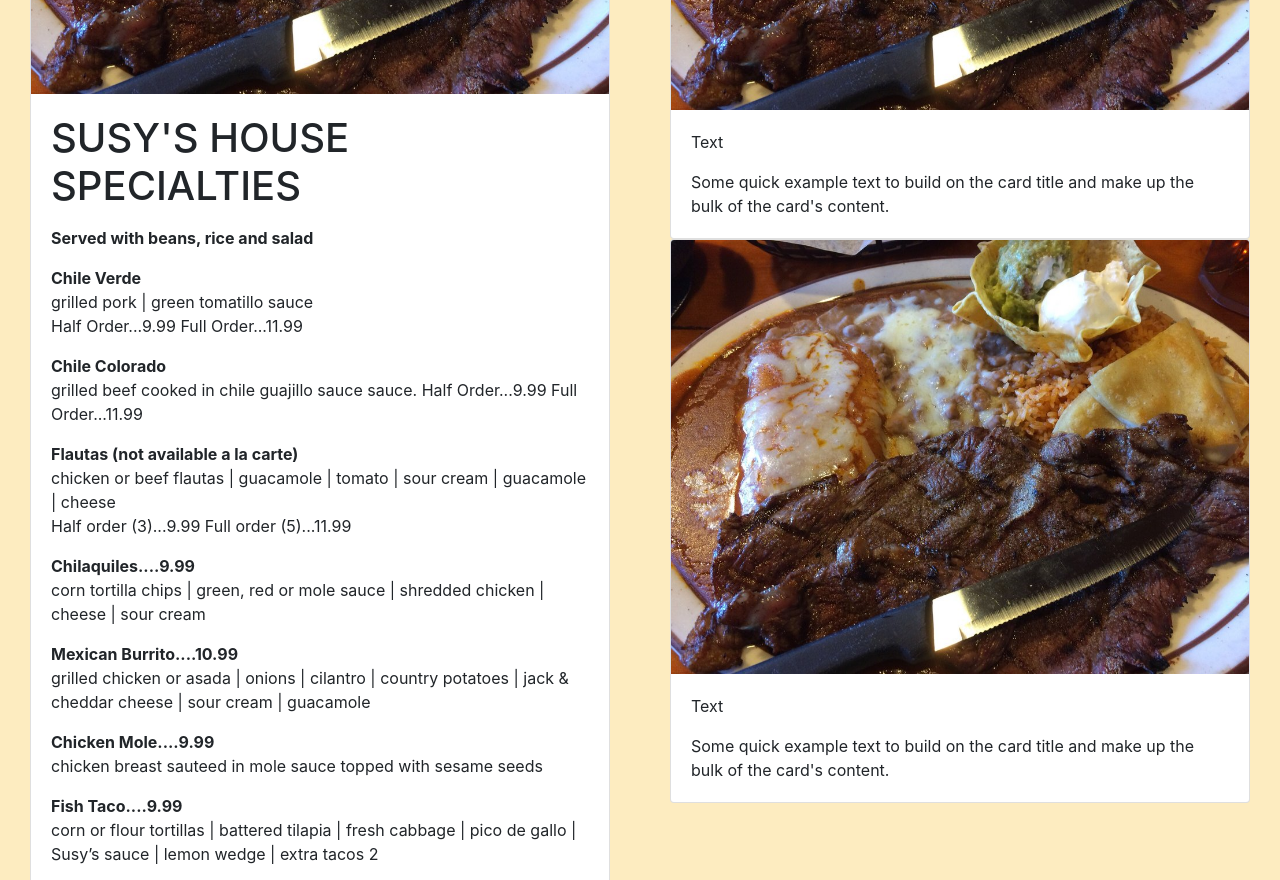
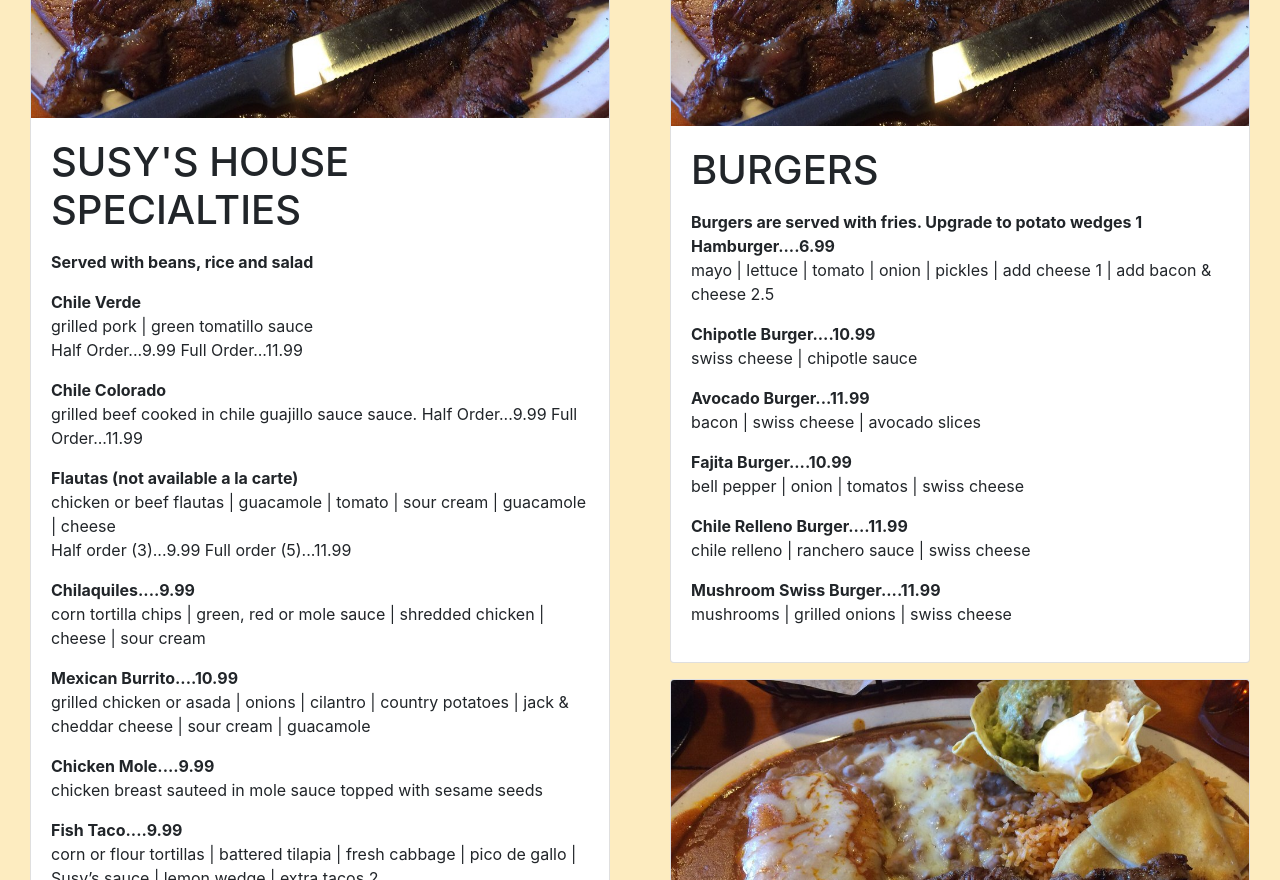
Before and after one commit to Jmartinez8282/-BusinessRedevelopmentProject, a plain HTML site: page menuPage.html in a window 1280 px wide. Shown: the part 1920-2800 px from the top of the page. Drawn offline with nearby package versions, Linux system fonts and the light colour scheme.

Commit message:
3rd Commit

```diff
--- a/menuPage.html
+++ b/menuPage.html
@@ -11,7 +11,7 @@
         integrity="sha384-ggOyR0iXCbMQv3Xipma34MD+dH/1fQ784/j6cY/iJTQUOhcWr7x9JvoRxT2MZw1T" crossorigin="anonymous">
     <link rel="stylesheet" href="styles.css">
 
-    <title>Hello, world!</title>
+    <title>Menu Page</title>
 </head>
 
 <body style="background-color: #FDECC0;">
@@ -51,9 +51,10 @@
                     <div class="card">
                         <img src="/images.jpg/steak.jpg" class="card-img-top" alt="...">
                         <div class="card-body">
-                            <h1>Breakfast</h1>
-                            <p>Served with refried beans and home-fried potatoes or hashbrowns, home-made tortillas or
-                                toast</p>
+                            <h1>BREAKFAST</h1>
+                            <p>
+                                <div class="card-text font-weight-bold">Served with refried beans and home-fried potatoes or hashbrowns, home-made tortillas or toast</div>
+                            </p>
                             <p>
                                 <div class="card-text font-weight-bold">Two Eggs any Style....6.99.</div>
                                 <div>add cheese 1</div>
@@ -101,7 +102,7 @@
                         </div>
                     </div>
                 </div>
-                <div class="col-12">
+                <div class="col-12 my-3">
                     <div class="card">
                         <img src="/images.jpg/steak.jpg" class="card-img-top" alt="...">
                         <div class="card-body">
@@ -127,10 +128,14 @@
                             <img src="/images.jpg/steak.jpg" class="card-img-top" alt="...">
                             <div class="card-body">
                                 <h1>BURGERS</h1>
-                                <p class="card-text">Some quick example text to build on the card title and make up the bulk
-                                    of
-                                    the
-                                    card's content.</p>
+                                <p class="card-text">
+                                    <p><div class="font-weight-bold">Burgers are served with fries. Upgrade to potato wedges 1 Hamburger....6.99</div><div>mayo | lettuce | tomato | onion | pickles | add cheese 1 | add bacon & cheese 2.5</div></p>
+                                    <p><div class="font-weight-bold">Chipotle Burger....10.99</div><div>swiss cheese | chipotle sauce</div></p>
+                                    <p><div class="font-weight-bold">Avocado Burger...11.99</div><div>bacon | swiss cheese | avocado slices</div></p>
+                                    <p><div class="font-weight-bold">Fajita Burger....10.99</div><div>bell pepper | onion | tomatos | swiss cheese</div></p>
+                                    <p><div class="font-weight-bold">Chile Relleno Burger....11.99</div><div>chile relleno | ranchero sauce | swiss cheese</div></p>
+                                    <p><div class="font-weight-bold">Mushroom Swiss Burger....11.99</div><div>mushrooms | grilled onions | swiss cheese</div></p>
+                                </p>
                             </div>
                         </div>
                     </div>
@@ -141,7 +146,7 @@
                     <div class="card">
                         <img src="/images.jpg/steak.jpg" class="card-img-top" alt="...">
                         <div class="card-body">
-                            <h1>Omelettes</h1>
+                            <h1>OMELETTES</h1>
                             <p class="card-text">
                                 <p><div class="font-weight-bold">Burrito Omelette....10.99</div><div>your choice of chile colorado, chile verde or chicken | sour cream | guacamole</div></p>
                                 <p><div class="font-weight-bold">Chile Relleno Omelette...10.99</div><div></div></p>
@@ -160,28 +165,41 @@
                         </div>
                     </div>
                 </div>
-                <div class="col-12">
+                <div class="col-12 my-3">
                     <div class="card">
                         <img src="/images.jpg/steak.jpg" class="card-img-top" alt="...">
                         <div class="card-body">
-                            <p>Text</p>
-                            <p class="card-text">Some quick example text to build on the card title and make up the bulk
-                                of
-                                the
-                                card's content.</p>
-                        </div>
+                                <h1>BURGERS</h1>
+                                <p class="card-text">
+                                    <p><div class="font-weight-bold">Burgers are served with fries. Upgrade to potato wedges 1 Hamburger....6.99</div><div>mayo | lettuce | tomato | onion | pickles | add cheese 1 | add bacon & cheese 2.5</div></p>
+                                    <p><div class="font-weight-bold">Chipotle Burger....10.99</div><div>swiss cheese | chipotle sauce</div></p>
+                                    <p><div class="font-weight-bold">Avocado Burger...11.99</div><div>bacon | swiss cheese | avocado slices</div></p>
+                                    <p><div class="font-weight-bold">Fajita Burger....10.99</div><div>bell pepper | onion | tomatos | swiss cheese</div></p>
+                                    <p><div class="font-weight-bold">Chile Relleno Burger....11.99</div><div>chile relleno | ranchero sauce | swiss cheese</div></p>
+                                    <p><div class="font-weight-bold">Mushroom Swiss Burger....11.99</div><div>mushrooms | grilled onions | swiss cheese</div></p>
+                                </p>
+                            </div>
                     </div>
                 </div>
                 <div class="col-12">
                     <div class="card">
                         <img src="/images.jpg/steak.jpg" class="card-img-top" alt="...">
                         <div class="card-body">
-                            <p>Text</p>
-                            <p class="card-text">Some quick example text to build on the card title and make up the bulk
-                                of
-                                the
-                                card's content.</p>
-                        </div>
+                                <h1>SUSY'S HOUSE SPECIALTIES</h1>
+                                <p class="card-text">
+                                    <p><div class="font-weight-bold">Served with beans, rice and salad</div><div></div></p>
+                                    <p><div class="font-weight-bold">Chile Verde</div><div>grilled pork | green tomatillo sauce</div><div>Half Order...9.99 Full Order...11.99</div></p>
+                                    <p><div class="font-weight-bold">Chile Colorado</div><div>grilled beef cooked in chile guajillo sauce sauce. Half Order...9.99 Full Order...11.99</div></p>
+                                    <p><div class="font-weight-bold">Flautas (not available a la carte)</div><div>chicken or beef flautas | guacamole | tomato | sour cream | guacamole | cheese</div><div>Half order (3)...9.99 Full order (5)...11.99</div></p>
+                                    <p><div class="font-weight-bold">Chilaquiles....9.99</div><div>corn tortilla chips | green, red or mole sauce | shredded chicken | cheese | sour cream</div></p>
+                                    <p><div class="font-weight-bold">Mexican Burrito....10.99</div><div>grilled chicken or asada | onions | cilantro | country potatoes | jack & cheddar cheese | sour cream | guacamole</div></p>
+                                    <p><div class="font-weight-bold">Chicken Mole....9.99</div><div>chicken breast sauteed in mole sauce topped with sesame seeds</div></p>
+                                    <p><div class="font-weight-bold">Fish Taco....9.99</div><div>corn or flour tortillas | battered tilapia | fresh cabbage | pico de gallo | Susy’s sauce | lemon wedge | extra tacos 2</div></p>
+                                    <p><div class="font-weight-bold">Shrimp Enchiladas....13.99</div><div>Sauteed shrimp | green, red or mole sauce | cheese</div></p>
+                                    <p><div class="font-weight-bold">Shrimp Mole....15.99</div><div>Sauteed shrimp covered in mole sauce topped with sesame seeds</div></p>
+                                    <p><div class="font-weight-bold">Daily Special....9.99</div><div>Ask your server for details about our daily specials</div></p>
+                                </p>
+                            </div>
                     </div>
                 </div>
             </div>
```
